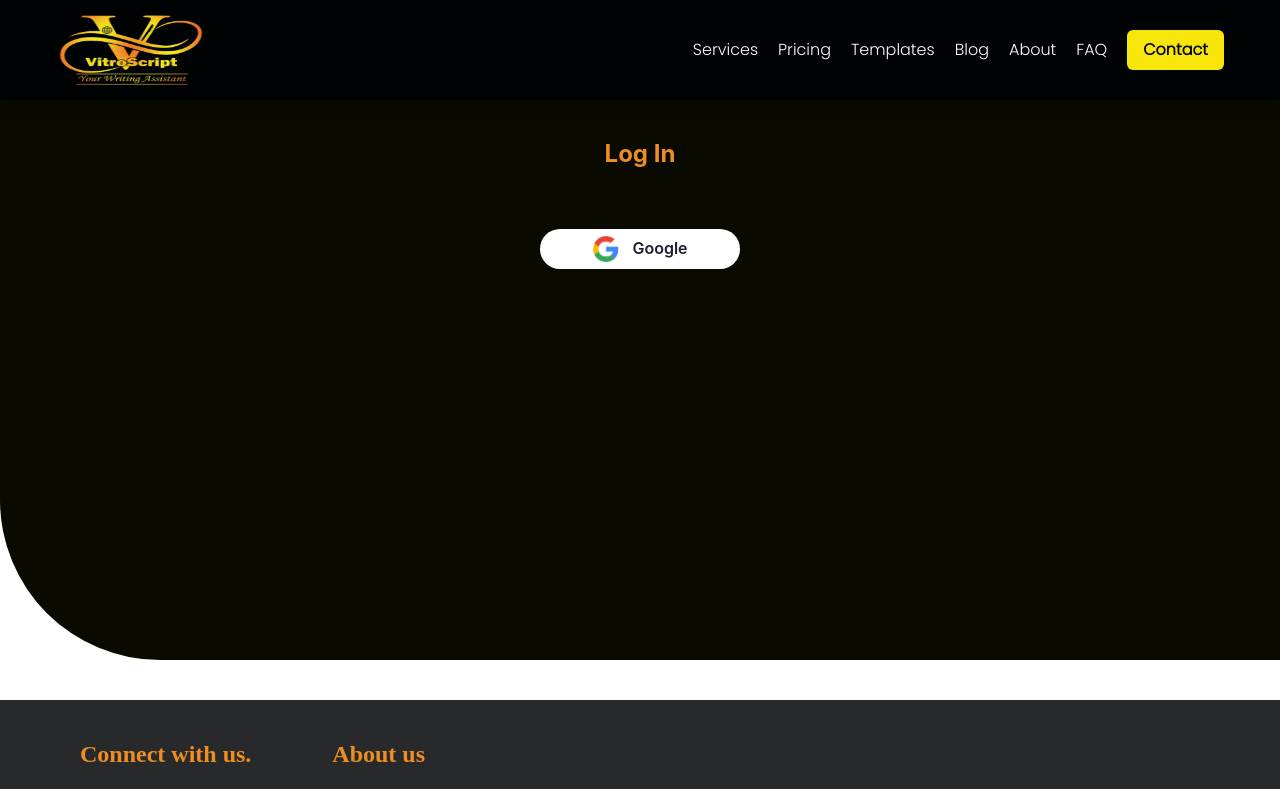
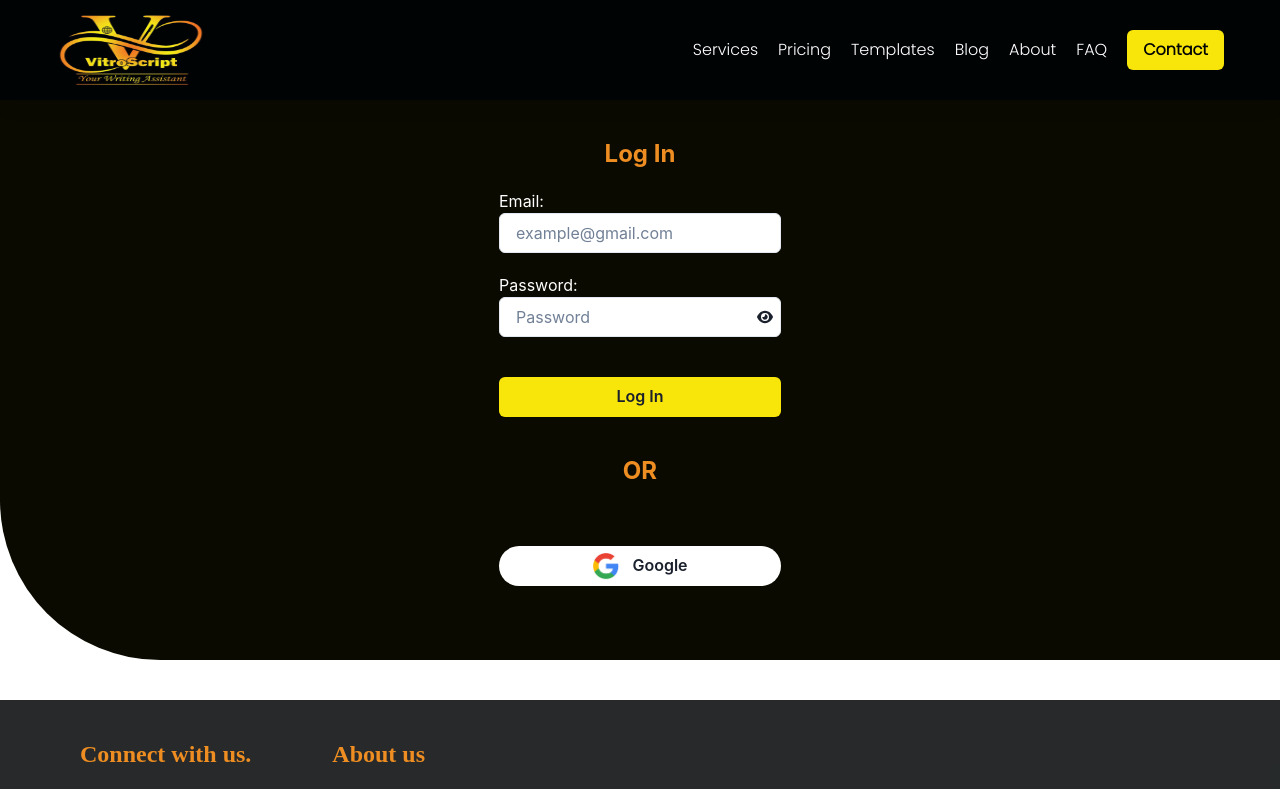
Before and after one commit to Chenwi32/vitroscript, a Next.js app: page /login in a window 1280 px wide. Shown: the top 789 px of the page. Built offline with nearby package versions, Linux system fonts and the light colour scheme; no server answers; a web font is replaced by a local one.

Commit message:
changed the popup login to redirect

```diff
--- a/components/authcontexprov.jsx
+++ b/components/authcontexprov.jsx
@@ -1,5 +1,5 @@
 import React, { createContext, useContext, useEffect, useState } from "react";
-import { onAuthStateChanged, signOut } from "firebase/auth";
+import { onAuthStateChanged, signInWithEmailAndPassword, signOut } from "firebase/auth";
 import { auth } from "../firebase";
 
 const AuthContext = createContext({});
@@ -26,13 +26,17 @@ export const AuthContextProvider = ({ children }) => {
     return () => unsubscribe();
   }, []);
 
+  const logIn = (email, password) => {
+    return signInWithEmailAndPassword(auth, email, password);
+  };
+
   const logOut = async () => {
     setUser({ email: null, uid: null });
     await signOut(auth);
   };
 
   return (
-    <AuthContext.Provider value={{ user, logOut }}>
+    <AuthContext.Provider value={{ user, logIn, logOut }}>
       {loading ? null : children}
     </AuthContext.Provider>
   );
--- a/package.json
+++ b/package.json
@@ -21,7 +21,8 @@
     "framer-motion": "^8.5.2",
     "next": "13.1.5",
     "react": "18.2.0",
-    "react-dom": "18.2.0"
+    "react-dom": "18.2.0",
+    "react-hook-form": "^7.43.1"
   },
   "devDependencies": {
     "eslint": "8.32.0",
--- a/pages/login.jsx
+++ b/pages/login.jsx
@@ -6,21 +6,46 @@ import {
   useMediaQuery,
   Image,
   Button,
+  Input,
+  Icon,
 } from "@chakra-ui/react";
+import { faEye, faEyeSlash } from "@fortawesome/free-solid-svg-icons";
+import { FontAwesomeIcon } from "@fortawesome/react-fontawesome";
 
-import { GoogleAuthProvider, signInWithPopup } from "firebase/auth";
+import {
+  GoogleAuthProvider,
+  signInWithCredential,
+  signInWithPopup,
+  signInWithRedirect,
+} from "firebase/auth";
+import { useState } from "react";
+import { FormProvider, useForm } from "react-hook-form";
+import { useAuth } from "../components/authcontexprov";
 import ProtectLogin from "../components/protectlogin";
 import { auth } from "../firebase";
-
-
 
 const Login = () => {
   const [isLargerThan700] = useMediaQuery("(min-width: 700px)");
 
+  const [email, setEmail] = useState();
+  const [password, setPassWord] = useState();
+  const [isVisible, setVisible] = useState(false);
+  const [errorMessage, setErrorMessage] = useState("");
+
+  const methods = useForm({ mode: "onBlur" });
+
+   const {
+     register,
+     handleSubmit,
+     formState: { errors },
+   } = methods;
+
+  const { logIn } = useAuth();
+
   const provider = new GoogleAuthProvider();
 
   const signInWthGoogle = () => {
-    signInWithPopup(auth, provider)
+    signInWithRedirect(auth, provider)
       .then((result) => {
         // This gives you a Google Access Token. You can use it to access the Google API.
         const credential = GoogleAuthProvider.credentialFromResult(result);
@@ -38,6 +63,16 @@ const Login = () => {
         const credential = GoogleAuthProvider.credentialFromError(error);
         alert(` ${errorCode}, ${errorMessage}, ${email}, ${credential} `);
       });
+  };
+
+  const onSubmit = async (data) => {
+    try {
+      await logIn(data.email, data.password);
+      router.push("/admindash");
+      console.log(data);
+    } catch (error) {
+      setErrorMessage(error.message);
+    }
   };
 
   return (
@@ -64,20 +99,118 @@ const Login = () => {
             Log In
           </Heading>
 
-          <form action="">
+          <FormProvider {...methods}>
+            <form action="" onSubmit={handleSubmit(onSubmit)}>
+              <Flex flexDirection={"column"} w={"100%"} alignItems={"center"}>
+                <Flex flexDirection={"column"} alignItems={"flex-start"} mb={5}>
+                  <Text color="brand.400">Email:</Text>
+                  <Input
+                    onChange={(e) => {
+                      setEmail(e.target.value);
+                    }}
+                    bg="brand.400"
+                    placeholder="example@gmail.com"
+                    className={`main_input `}
+                    {...register("email", {
+                      required: "A valid email is required",
+                    })}
+                    type="email"
+                    value={email}
+                    required
+                  />
+
+                  {errors.email && (
+                    <Text color={"brand.400"}>
+                      <small>{errors.email.message}</small>
+                    </Text>
+                  )}
+                </Flex>
+
+                <Flex
+                  flexDirection={"column"}
+                  alignItems={"flex-start"}
+                  mb={10}
+                >
+                  <Text color="brand.400">Password:</Text>
+
+                  <Flex gap={0} p={0} h="fit-content">
+                    <Input
+                      {...register("password", {
+                        required: "Password is required",
+                      })}
+                      type={isVisible === true ? "text" : "password"}
+                      value={password}
+                      onChange={(e) => {
+                        setPassWord(e.target.value);
+                      }}
+                      bg="brand.400"
+                      placeholder="Password"
+                      className={`main_input `}
+                      required
+                    />
+
+                    <Flex
+                      p={"0.2rem 0.5rem"}
+                      alignItems={"center"}
+                      ml={"-2rem"}
+                      borderTopRightRadius={5}
+                      borderBottomRightRadius={5}
+                    >
+                      <Icon
+                        fontSize={"1rem"}
+                        onClick={() => {
+                          if (isVisible) {
+                            setVisible(false);
+                          } else {
+                            setVisible(true);
+                          }
+                        }}
+                        zIndex={1}
+                      >
+                        <FontAwesomeIcon
+                          icon={isVisible ? faEyeSlash : faEye}
+                        />
+                      </Icon>
+                    </Flex>
+                  </Flex>
+
+                  {errors.password && (
+                    <Text color={"brand.400"}>
+                      {" "}
+                      <small>{errors.password.message}</small>{" "}
+                    </Text>
+                  )}
+                </Flex>
+
                 <Button
-            w={200}
+                  bg="brand.100"
+                  _hover={{
+                    bg: "brand.200",
+                  }}
+                  p={5}
+                  mb={10}
+                  w={"100%"}
+                  type="submit"
+                >
+                  Log In
+                </Button>
+                <Heading color={"brand.200"} fontSize={"1.5rem"} mb={5}>
+                  OR
+                </Heading>
+
+                <Button
+                  w={"100%"}
                   justifyContent={"center"}
                   cursor="pointer"
                   borderRadius="3xl"
                   bg={"brand.400"}
                   _hover={{
-              bg: 'brand.400',
-              transform: 'translateY(-2px)'
+                    bg: "brand.400",
+                    transform: "translateY(-2px)",
                   }}
                   onClick={() => {
-              signInWthGoogle()
-            } }
+                    signInWthGoogle();
+                  }}
                   mt={10}
                   gap={3}
                   alignItems={"center"}
@@ -86,8 +219,9 @@ const Login = () => {
                   <Image w={7} h={7} alt="google" src="/images/google.png" />
                   <Text>Google</Text>
                 </Button>
+              </Flex>
             </form>
-
+          </FormProvider>
         </Flex>
       </Container>
     </ProtectLogin>
```
Also changed, not shown: 2 other files (tests, documents, lock files or other folders). Lines whose indentation alone changed are shown as unchanged.
